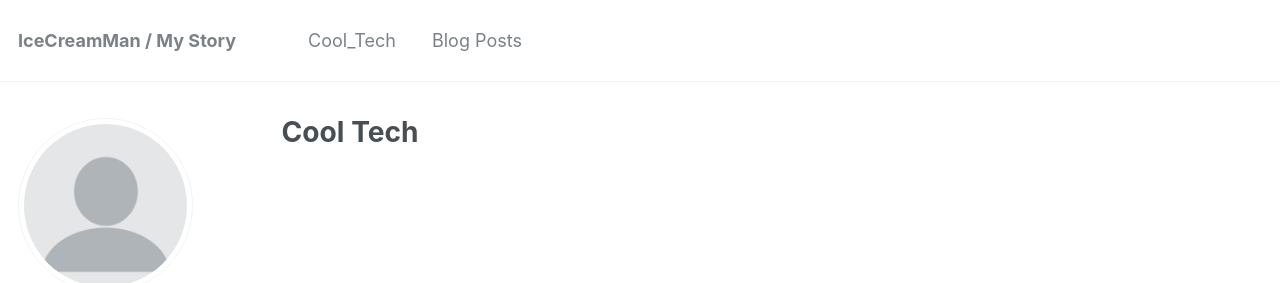
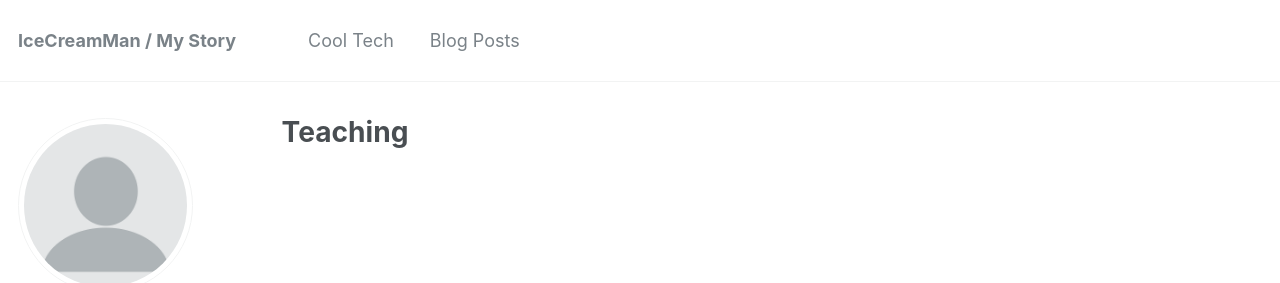
Before and after one commit to cddc12346/Old-github-io, a Jekyll site: the page built from _pages/teaching.html, in a window 1280 px wide. Shown: the top 283 px of the page. Built offline with Jekyll 4.4.1, drawn with Linux system fonts in a browser that asks for light colours.

Commit message:
Revert "Cool tech"
This reverts commit bfef4a93fbfdff56b780e54f1919326347f422b6.

```diff
--- a/_config.yml
+++ b/_config.yml
@@ -212,7 +212,7 @@ defaults:
   # cool tech
   - scope:
       path: ""
-      type: cool_tech
+      type: cool tech
     values:
       layout: single
       author_profile: true
--- a/_data/navigation.yml
+++ b/_data/navigation.yml
@@ -4,8 +4,8 @@ main:
   #  url: /publications/
   #- title: "Talks"
   #  url: /talks/
-  - title: "Cool_Tech"
-    url: /cool_tech/
+  - title: "Cool Tech"
+    url: /cool tech/
   #
   #- title: "Portfolio"
   #  url: /portfolio/
--- a/_pages/teaching.html
+++ b/_pages/teaching.html
@@ -1,7 +1,7 @@
 ---
 layout: archive
-title: "Cool Tech"
-permalink: /cool_tech/
+title: "Teaching"
+permalink: /teaching/
 author_profile: true
 ---
 
```
Also changed, not shown: _cool tech/give me a python shell.md (renamed from _cool_tech/give me a python shell.md, +1 -1 lines).
